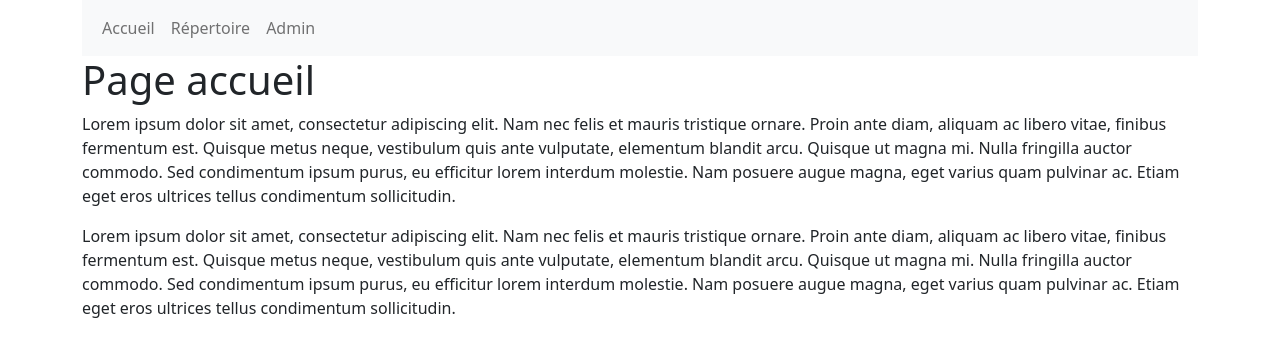
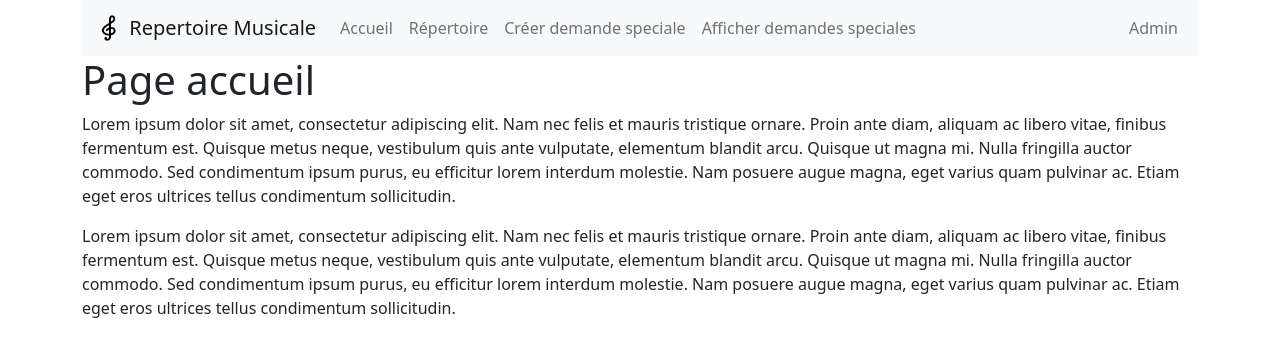
Before and after one commit to robaxx49/Exercise6-Jo-Sim-Kev, a React (Create React App) app in the folder frontend/: page / in a window 1280 px wide. Shown: the top 356 px of the page. Built offline with nearby package versions, Linux system fonts and the light colour scheme.

Commit message:
affichage modif

```diff
--- a/frontend/src/composants/BarreNavigation.js
+++ b/frontend/src/composants/BarreNavigation.js
@@ -2,17 +2,29 @@ import React from 'react';
 import Navbar from 'react-bootstrap/Navbar';
 import Nav from 'react-bootstrap/Nav';
 import Container from 'react-bootstrap/Container';
+import Image from './image/logo.png';
 
 export const BarreNavigation = () => {
     return (
         <Navbar bg="light" expand="sm">
             <Container>
+            <Navbar.Brand href="/"> <img src={Image} alt="logo"
+          width="30"
+          height="30"
+          className="d-inline-block align-top"
+
+        />{' '}
+          Repertoire Musicale</Navbar.Brand>
                 <Navbar.Toggle aria-controls="basic-navbar-nav" />
                 <Navbar.Collapse id="basic-navbar-nav">
                     <Nav className="me-auto">
                         <Nav.Link href="/">Accueil</Nav.Link>
                         <Nav.Link href="/repertoire">Répertoire</Nav.Link>
-                        <Nav.Link href="/admin">Admin</Nav.Link>
+                        <Nav.Link href="/creerDemande">Créer demande speciale</Nav.Link>
+                        <Nav.Link href="/afficherDemande">Afficher demandes speciales</Nav.Link>
+                    </Nav>
+                    <Nav>
+                    <Nav.Link href="/admin">Admin</Nav.Link>
                     </Nav>
                 </Navbar.Collapse>
             </Container>
```
Also changed, not shown: frontend/src/composants/image/logo.png (added), frontend/src/composants/image/logo.svg (added).
